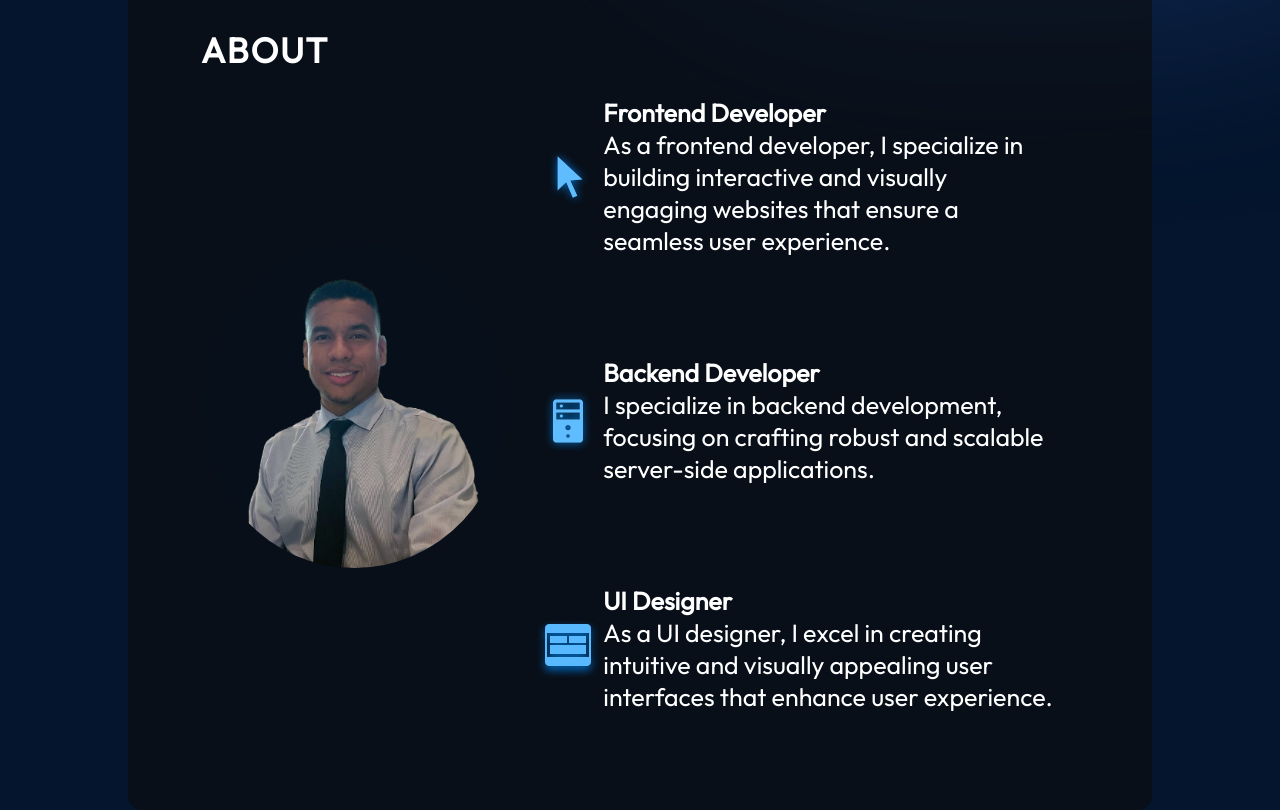
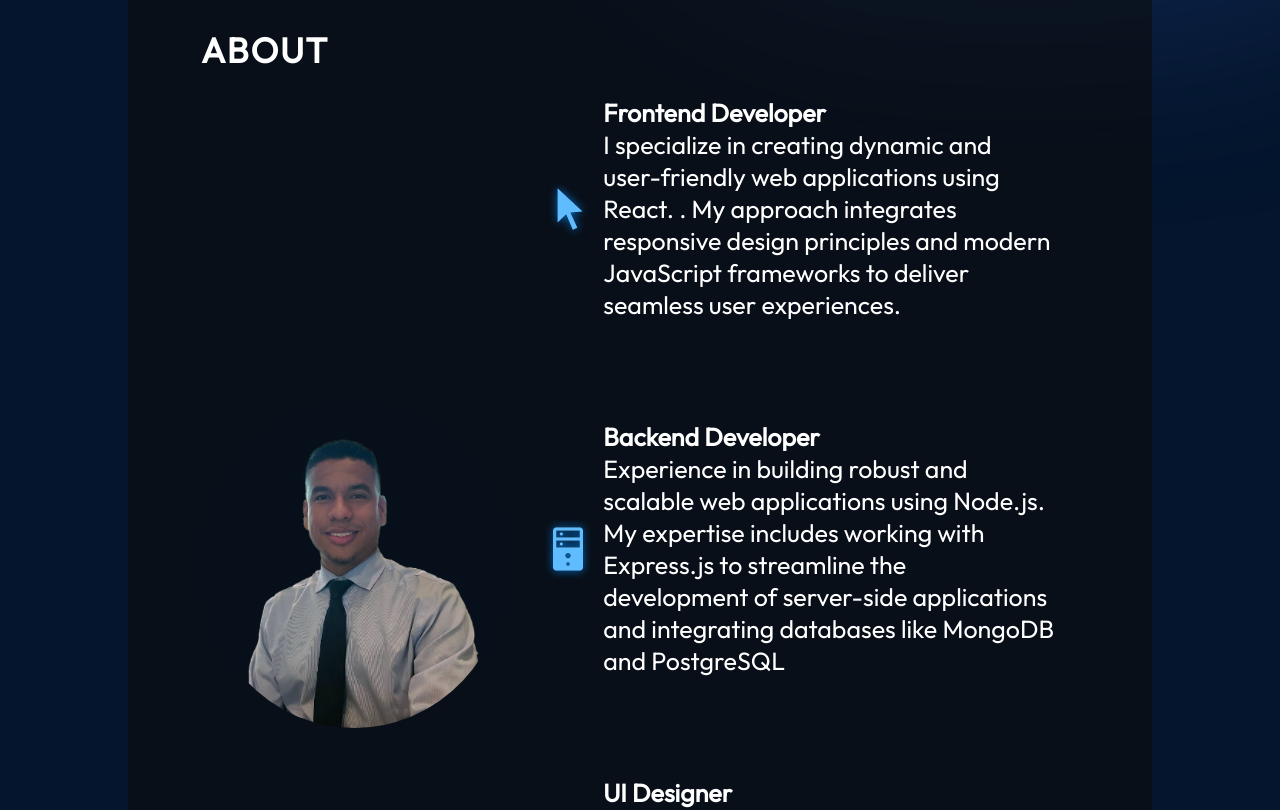
Before and after one commit to andersonasprilla/React_Portfolio, a React (Vite) app: page / in a window 1280 px wide. Shown: the part 1040-1850 px from the top of the page. Built offline with nearby package versions, Linux system fonts and the light colour scheme.

Commit message:
update about

```diff
--- a/package.json
+++ b/package.json
@@ -13,7 +13,8 @@
     "@fontsource/outfit": "^5.0.8",
     "@fontsource/roboto": "^5.0.8",
     "react": "^18.2.0",
-    "react-dom": "^18.2.0"
+    "react-dom": "^18.2.0",
+    "react-router-dom": "^6.23.1"
   },
   "devDependencies": {
     "@types/react": "^18.2.15",
--- a/src/components/About/About.jsx
+++ b/src/components/About/About.jsx
@@ -19,7 +19,7 @@ export const About = () => {
             <div className={styles.aboutItemText}>
               <h3>Frontend Developer</h3>
               <p>
-              As a frontend developer, I specialize in building interactive and visually engaging websites that ensure a seamless user experience.
+              I specialize in creating dynamic and user-friendly web applications using React. . My approach integrates responsive design principles and modern JavaScript frameworks to deliver seamless user experiences.
               </p>
             </div>
           </li>
@@ -28,7 +28,7 @@ export const About = () => {
             <div className={styles.aboutItemText}>
               <h3>Backend Developer</h3>
               <p>
-              I specialize in backend development, focusing on crafting robust and scalable server-side applications.
+              Experience in building robust and scalable web applications using Node.js. My expertise includes working with Express.js to streamline the development of server-side applications and integrating databases like MongoDB and PostgreSQL
               </p>
             </div>
           </li>
@@ -37,7 +37,7 @@ export const About = () => {
             <div className={styles.aboutItemText}>
               <h3>UI Designer</h3>
               <p>
-              As a UI designer, I excel in creating intuitive and visually appealing user interfaces that enhance user experience.
+              I specialize in crafting visually appealing and user-centered interfaces.My proficiency in Figma enables me to create high-fidelity prototypes and dynamic design systems that ensure consistency and scalability across all platforms.
               </p>
             </div>
           </li>
```
Also changed, not shown: 1 other file (tests, documents, lock files or other folders).
